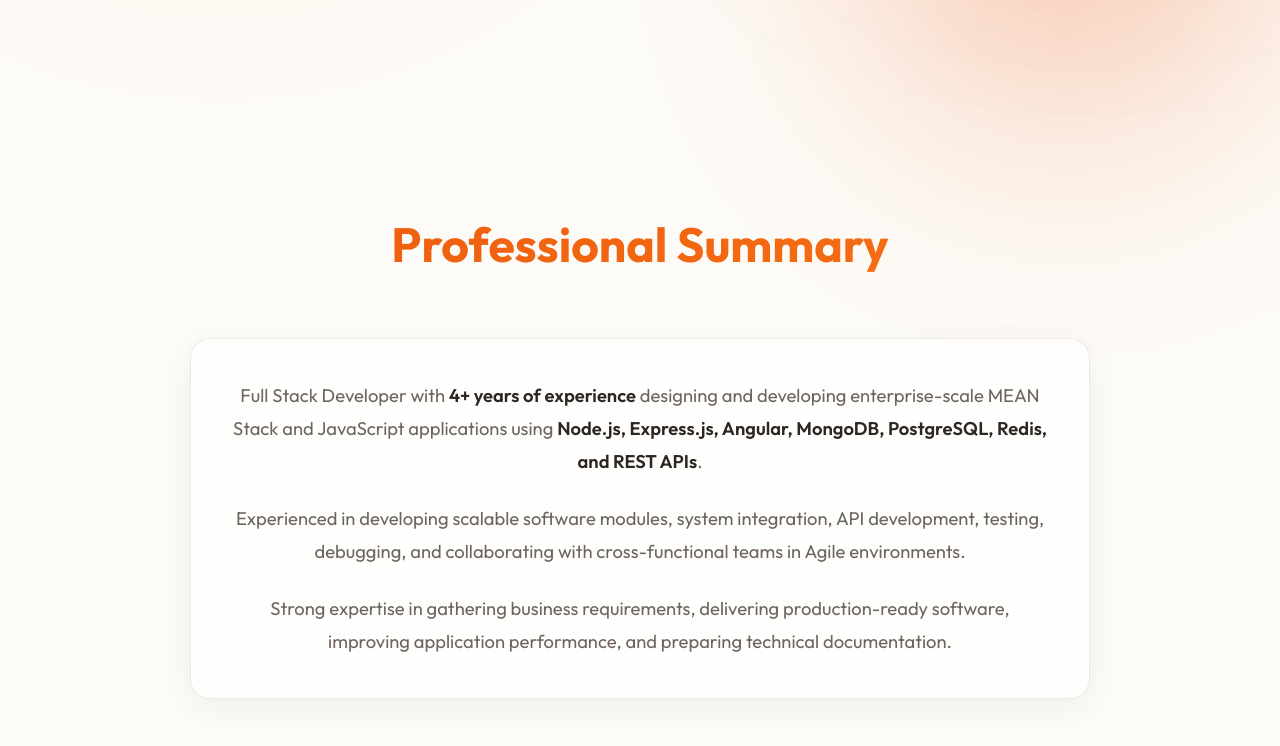
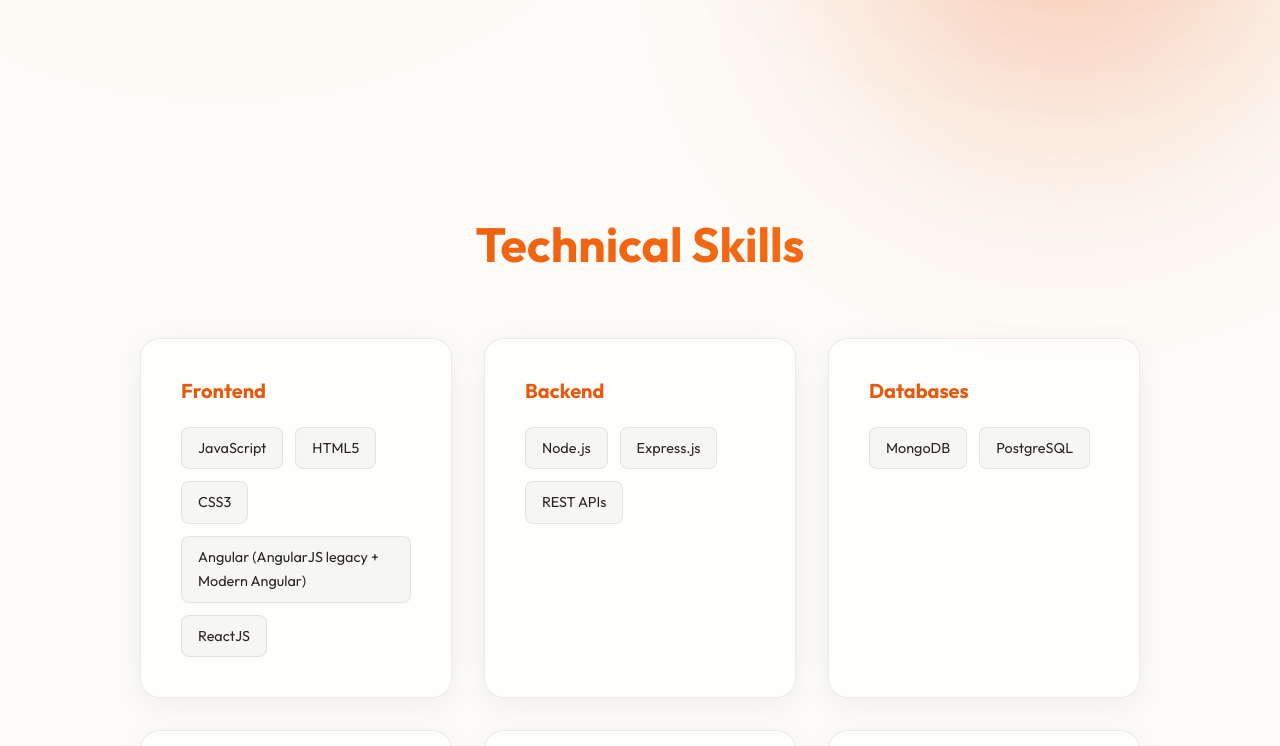
Before and after one commit to mnegi05/portfolio-ui, an Angular app: page / in a window 1280 px wide. Shown: the part 680-1426 px from the top of the page. Built offline with nearby package versions, Linux system fonts and the light colour scheme.

Commit message:
skill move to top

```diff
--- a/src/app/app.component.html
+++ b/src/app/app.component.html
@@ -1,8 +1,8 @@
 <main>
   <app-hero></app-hero>
+  <app-skills></app-skills>
   <app-about></app-about>
   <app-learning></app-learning>
   <app-experience></app-experience>
-  <app-skills></app-skills>
   <app-education></app-education>
 </main>
```
